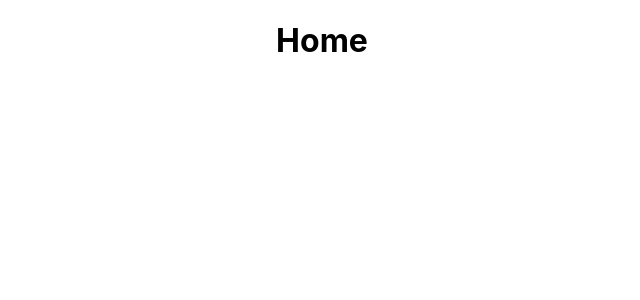
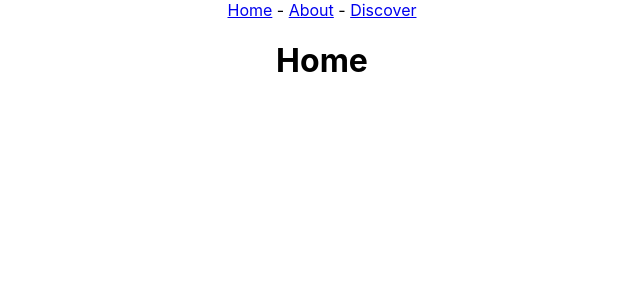
Before and after one commit to Codaisseur/movies_ts, a React (Create React App) app: page / in a window 1280 px wide. Shown: the top 300 px of the page, without its empty margins (318-958 px from the left). Built offline with nearby package versions, Linux system fonts and the light colour scheme.

Commit message:
Added a NavBar component

```diff
--- a/src/App.tsx
+++ b/src/App.tsx
@@ -6,9 +6,12 @@
 import AboutPage from "./pages/AboutPage";
 import HomePage from "./pages/HomePage";
 
+import NavBar from './components/NavBar';
+
 export default function App() {
   return (
     <div className="App">
+      <NavBar />
       <Switch>
         <Route path="/discover" component={DiscoverMoviesPage} />
         <Route path="/about" component={AboutPage} />
--- /dev/null
+++ b/src/components/NavBar.tsx
@@ -0,0 +1,14 @@
+import React from "react";
+import { Link } from "react-router-dom";
+
+export default function NavBar() {
+  return (
+    <div>
+      <Link to="/">Home</Link>
+      {" - "}
+      <Link to="/about">About</Link>
+      {" - "}
+      <Link to="/discover">Discover</Link>
+    </div>
+  );
+};
```
Also changed, not shown: 1 other file (tests, documents, lock files or other folders).
